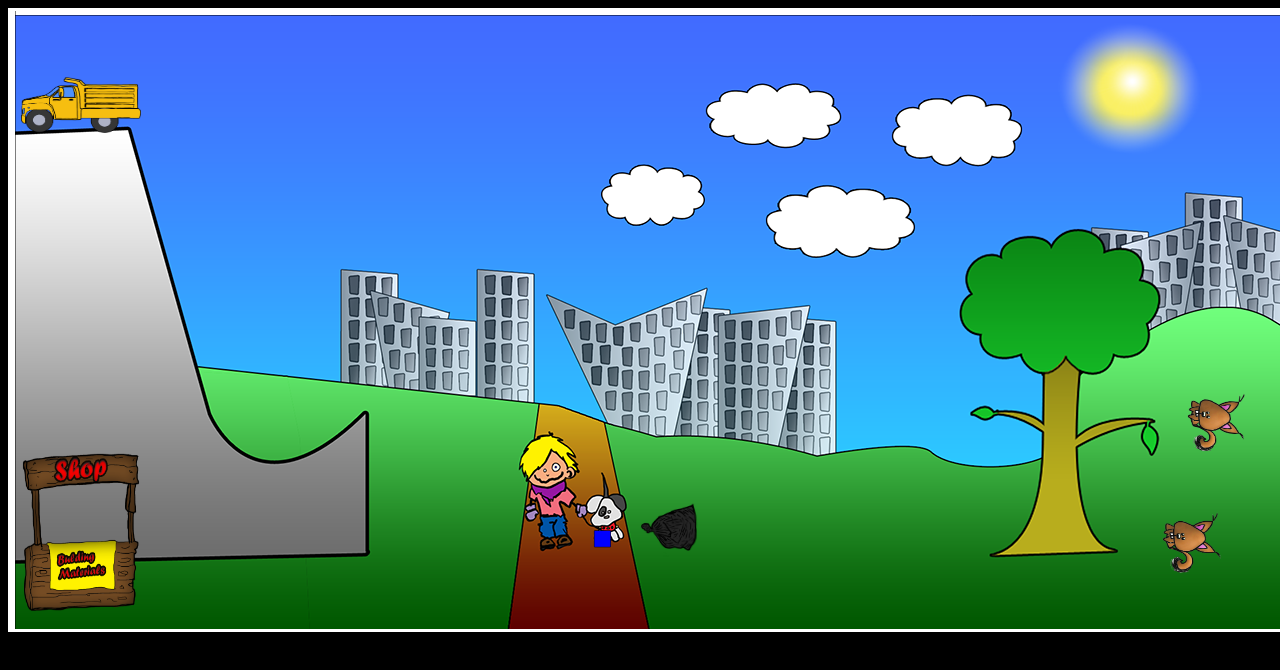
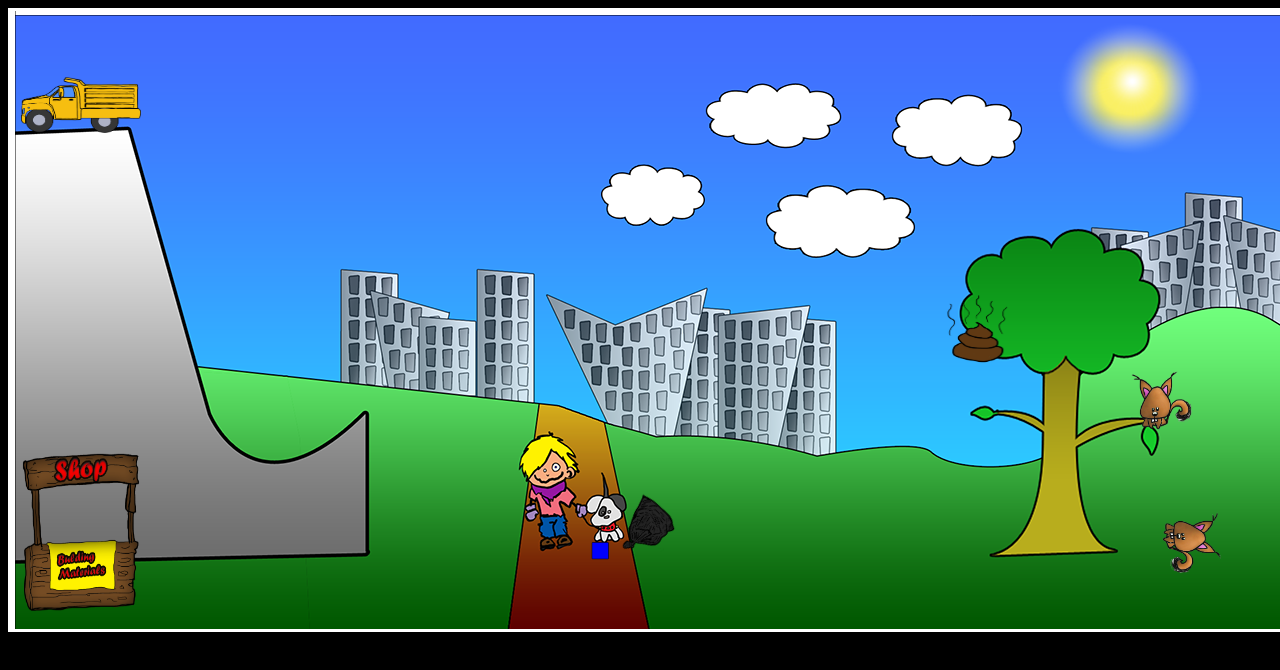
Before and after one commit to frecar/recyclone, a plain HTML site: page index.html in a window 1280 px wide. Drawn offline with Linux system fonts and the light colour scheme.

Commit message:
add EkornAu

```diff
--- a/game.js
+++ b/game.js
@@ -7,7 +7,7 @@
 
     var player = world.createEntity({
         name: 'player',
-        x: 4,
+        x: 6,
         y: 0,
         height: .2,
         width: .2,
@@ -245,6 +245,10 @@
         });
 
 
+    function delete_after_seconds() {
+        console.log(this);
+    }
+
     //Ekorn 1
     world.createEntity({
         name: 'circle',
@@ -264,12 +268,12 @@
     }).onImpact(function (entity, normalForce, tangentialForce) {
             if (normalForce > 6) {
                 if (entity._name == "soppelpose") {
-                    //setTimeout(this.destroy(),2000);
+
                 }
             }
         });
 
-    //Gren for ekorn
+    //Gren for ekorn 1
     world.createEntity({
         type: 'static',
         height: 0.1,
@@ -332,7 +336,7 @@
     }
 
     //Bæsjekaster
-    setTimeout(addPoop, 3500);
+    setTimeout(addPoop, 4200);
 
     //Søppelpose
     world.createEntity({
--- a/index.html
+++ b/index.html
@@ -1,6 +1,8 @@
 <!DOCTYPE html>
 <html lang="en">
 <head>
+    <meta name="viewport" content="width=device-width, initial-scale=1.0">
+
     <meta charset="utf-8">
 
     <style>
```
Also changed, not shown: EkornAU.png (added).
